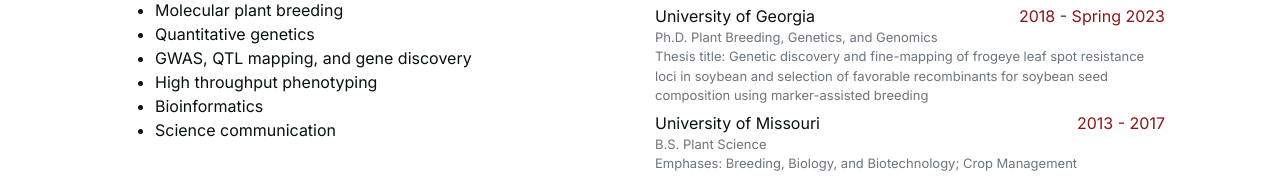
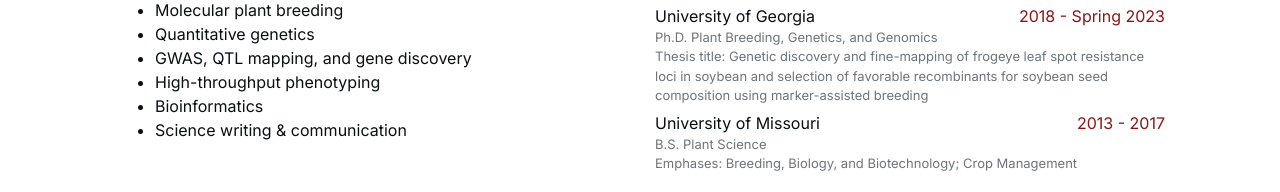
Before and after one commit to sam-mcdonald/sam-mcdonald.github.io, a plain HTML site: page index.html in a window 1280 px wide. Shown: the part 589-781 px from the top of the page. Drawn offline with nearby package versions, Linux system fonts and the light colour scheme; some icons are missing; a web font is replaced by a local one.

Commit message:
GA updates

```diff
--- a/index.html
+++ b/index.html
@@ -166,7 +166,7 @@
         </li>
 
         <li>
-            High throughput phenotyping
+            High-throughput phenotyping
         </li>
 
         <li>
@@ -174,7 +174,7 @@
         </li>
 
         <li>
-            Science communication
+            Science writing &amp; communication
         </li>
 
     </ul>
```
